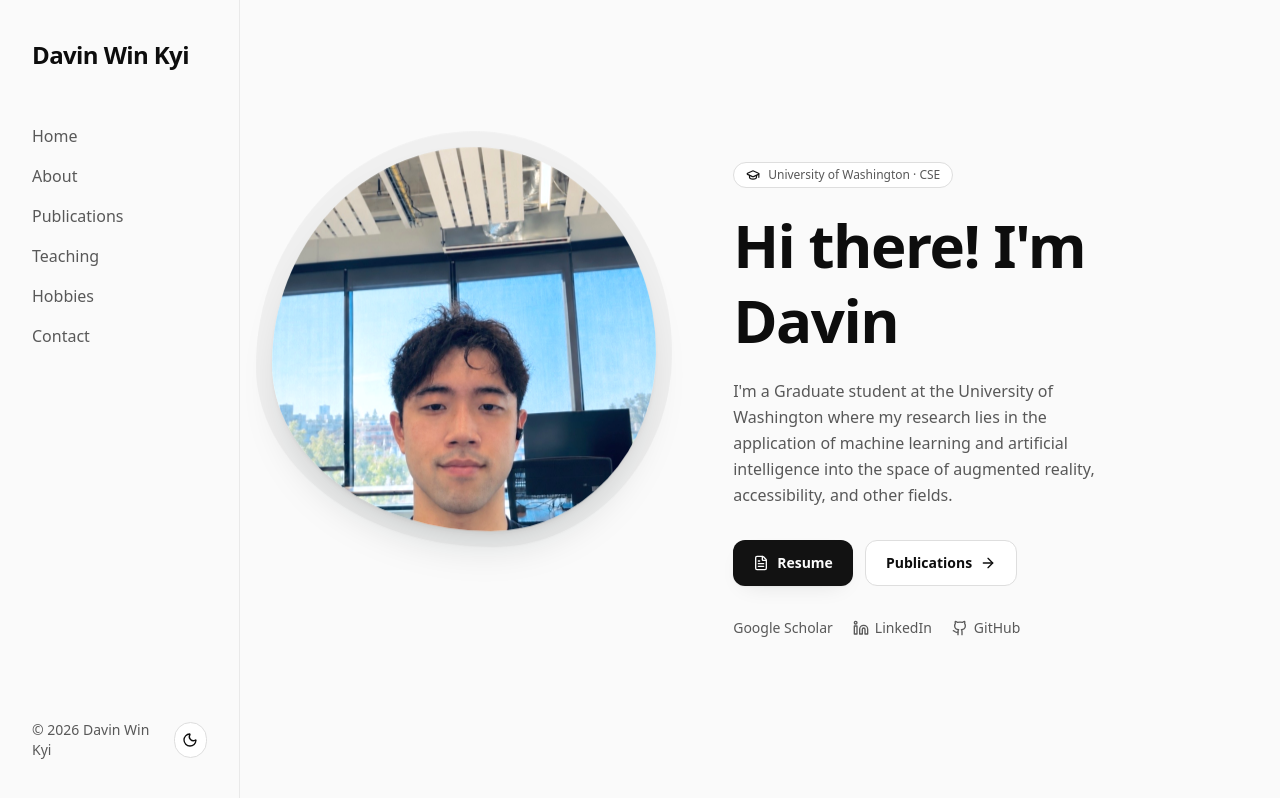
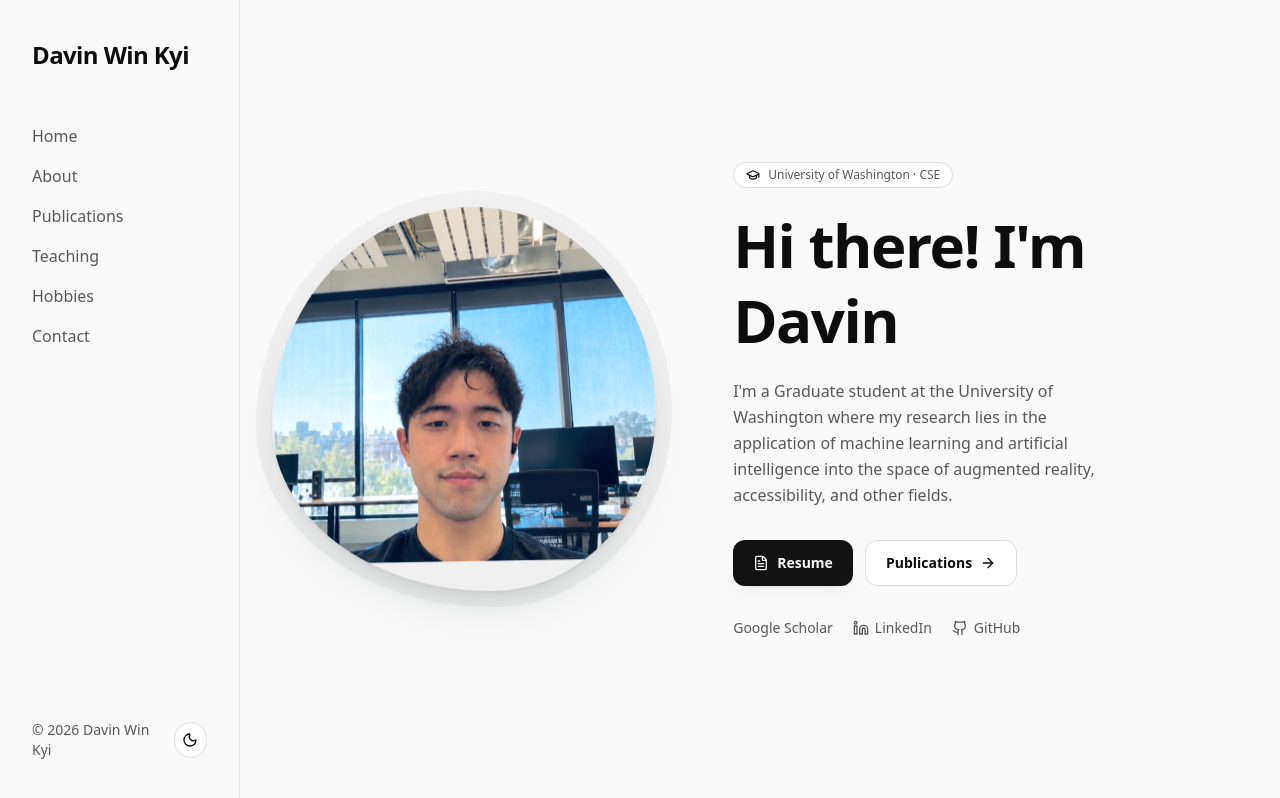
Before and after one commit to davin-win-kyi/website-vercel, a React (Vite) app: page / in a window 1280 px wide. Built offline with nearby package versions, Linux system fonts and the light colour scheme.

Commit message:
updating website

```diff
--- a/src/routes/index.tsx
+++ b/src/routes/index.tsx
@@ -42,7 +42,7 @@ function Index() {
     <section className="flex min-h-[calc(100vh-57px)] items-center md:min-h-screen">
       <div className="mx-auto grid w-full max-w-5xl items-center gap-10 px-6 py-16 md:grid-cols-[0.9fr_1.1fr] md:py-24">
         {/* Portrait: increased maximum width from max-w-xs to max-w-sm */}
-        <div className="relative mx-auto w-full max-w-sm -translate-y-15 md:mx-0">
+        <div className="relative mx-auto w-full max-w-sm md:mx-0">
           <div className="blob blob-animated absolute -inset-4 -z-10 bg-secondary" />
 
           <div className="blob blob-animated aspect-square overflow-hidden shadow-lift">
@@ -54,7 +54,7 @@ function Index() {
               className="h-full w-full object-cover"
               style={{
                 objectPosition: "50% 30%",
-                transform: "rotate(-1deg) scale(1.10)",
+                transform: "translateY(-30px) rotate(-1deg) scale(1.00)",
                 transformOrigin: "50% 30%",
                 filter: "brightness(1.08)",
               }}
```
